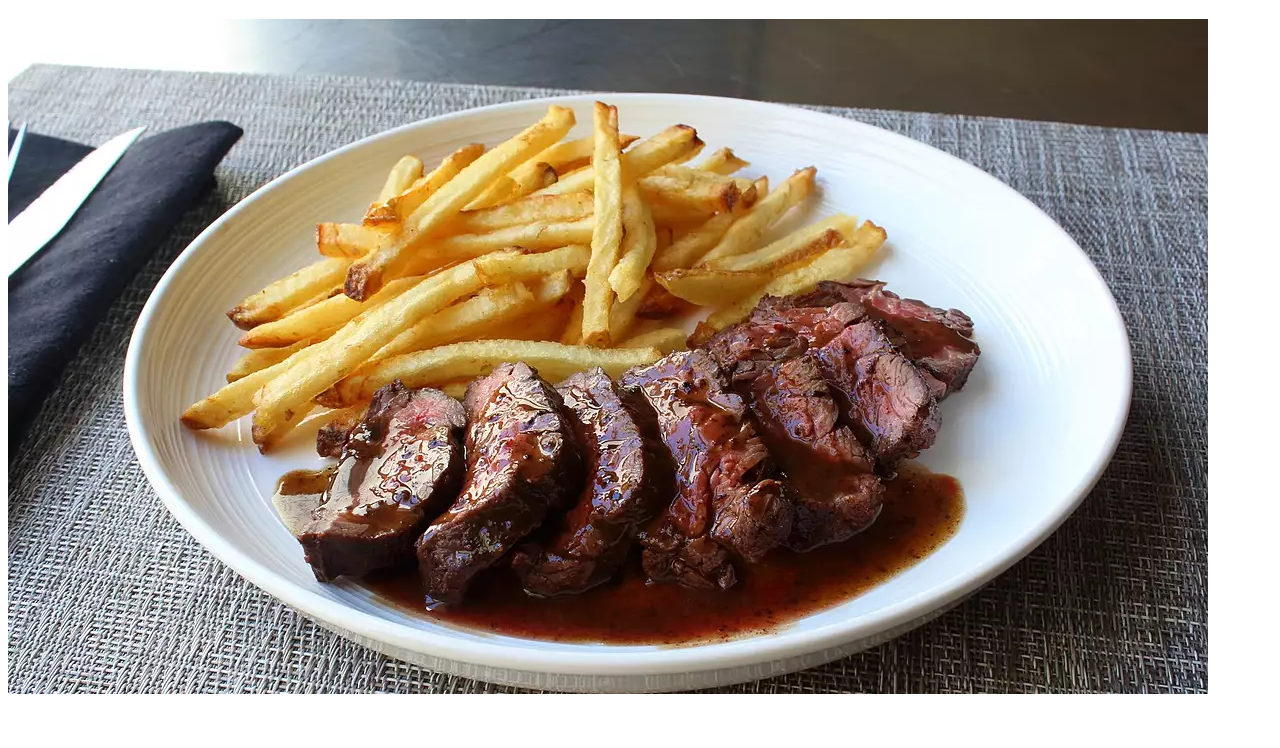
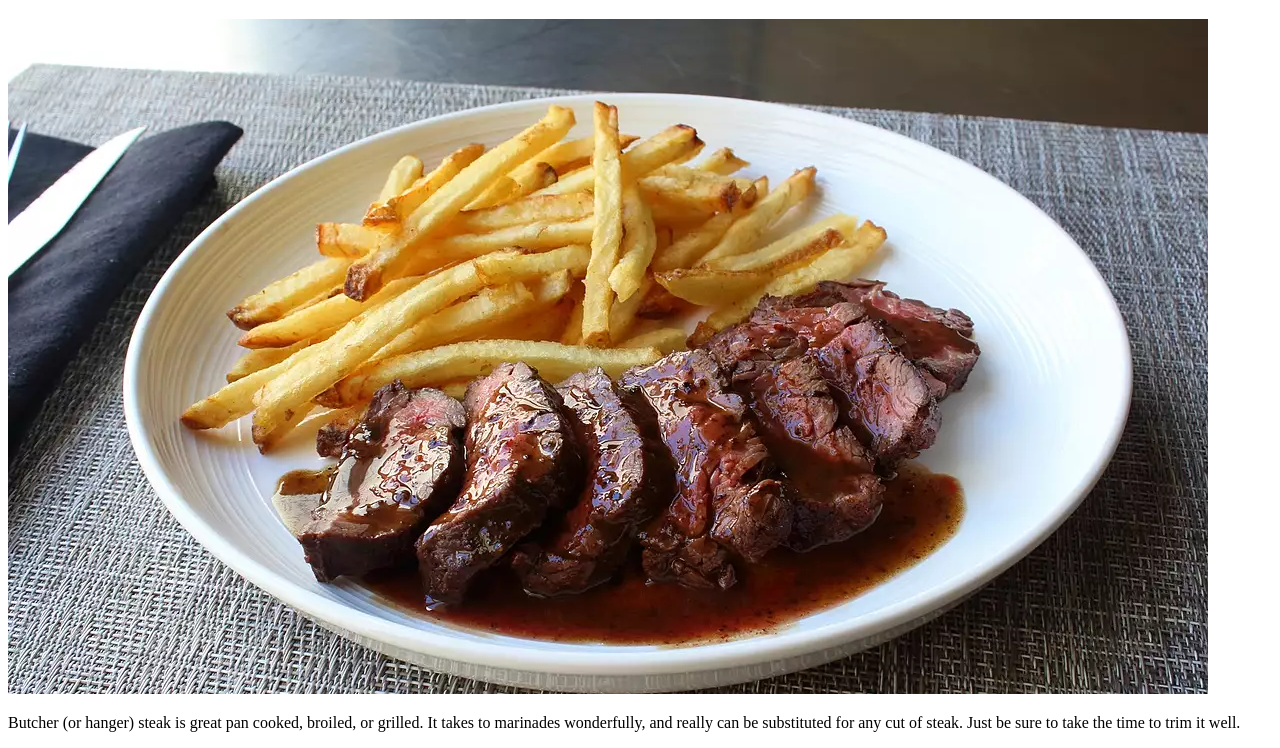
Before and after one commit to DANY-DURAND/odin-recipes, a plain HTML site: page recipes/Hanger-steak.html in a window 1280 px wide. Shown: the part 61-809 px from the top of the page. Drawn offline with Linux system fonts and the light colour scheme.

Commit message:
Add a description for the recipe

```diff
--- a/recipes/Hanger-steak.html
+++ b/recipes/Hanger-steak.html
@@ -7,5 +7,6 @@
     <body>
       <h1>Butcher's Steak (Hanger Steak)</h1>
       <img src="/images/image.webp">
+      <p>Butcher (or hanger) steak is great pan cooked, broiled, or grilled. It takes to marinades wonderfully, and really can be substituted for any cut of steak. Just be sure to take the time to trim it well.</p>
     </body>
 </html>
```
